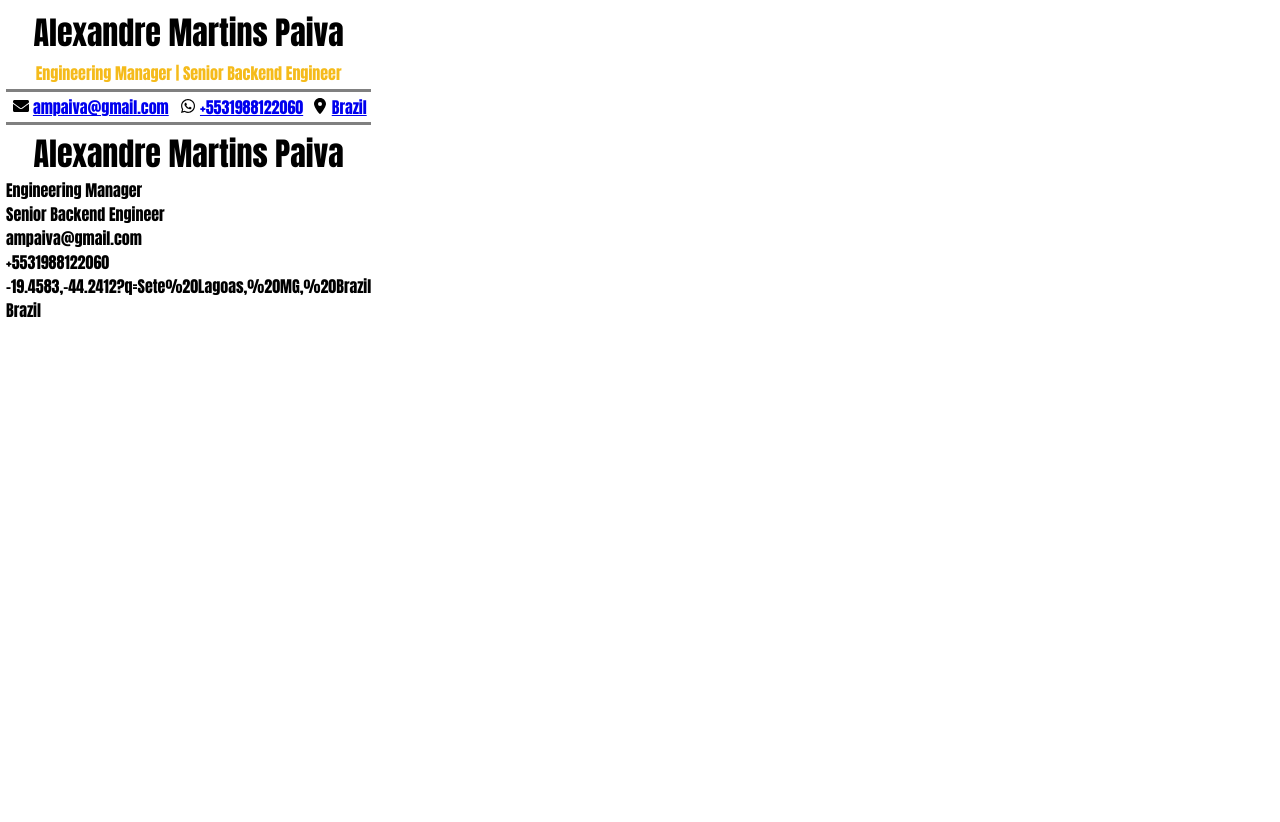
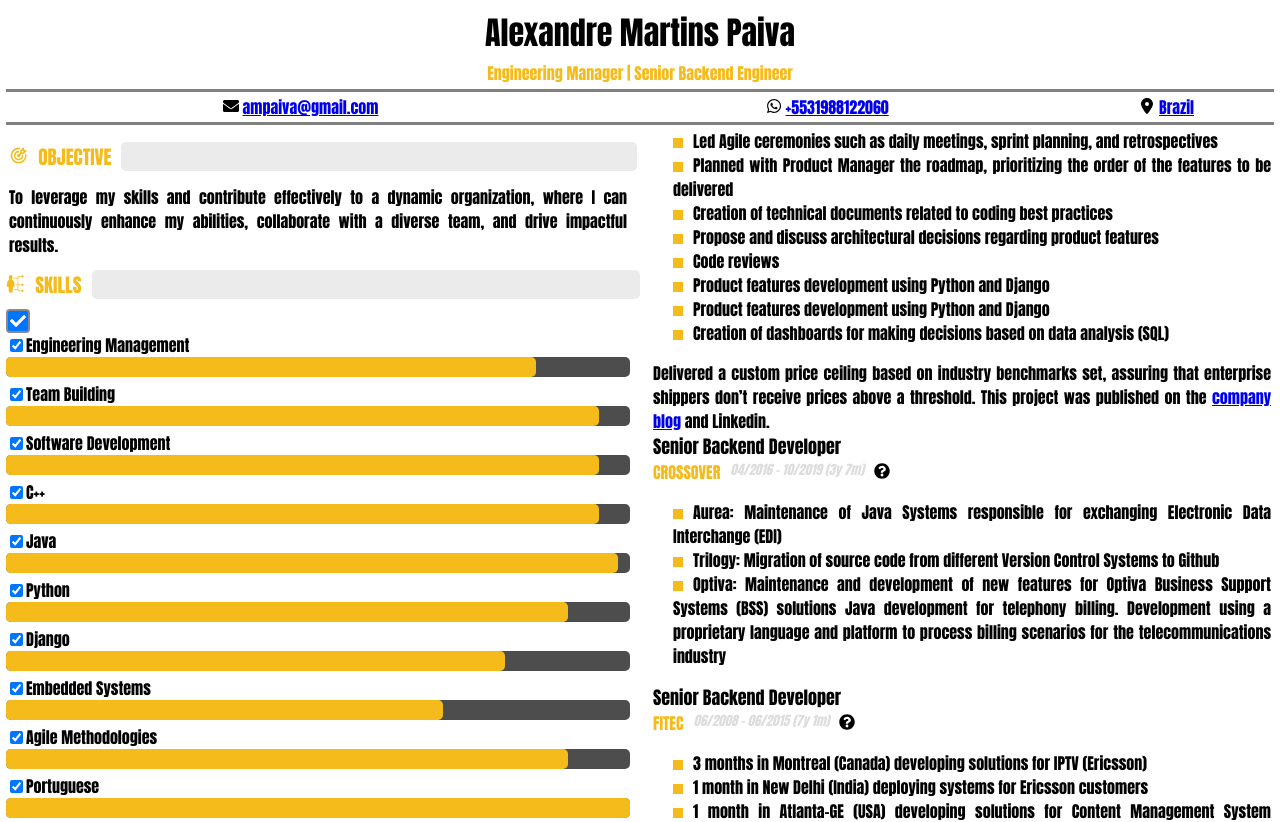
Before and after one commit to ampaiva/mycv, a React (Create React App) app: page / in a window 1280 px wide. Shown: the top 822 px of the page. Before the commit the page ends 800 px from the top, so only its background shows below. Built offline with nearby package versions, Linux system fonts and the light colour scheme.

Commit message:
Fixed two columns. Starting removing experience titles

```diff
--- a/public/cv.json
+++ b/public/cv.json
@@ -12,7 +12,6 @@
             "display": "Brazil"
         }
     },
-    "sections": {
     "objective": "To leverage my skills and contribute effectively to a dynamic organization, where I can continuously enhance my abilities, collaborate with a diverse team, and drive impactful results.",
     "skills": [
         [
@@ -60,6 +59,7 @@
             90
         ]
     ],
+"sections": {
         "experiences": [
             {
                 "company": {
--- a/src/CV.js
+++ b/src/CV.js
@@ -50,7 +50,9 @@ const CV = () => {
                     </tr>
                     <tr>
                       <td>
-                        <Paragraphs paragraphs={data} className={"body"} />
+                        <div className="body">
+                          <Paragraphs paragraphs={data} className={"sections"} />
+                        </div>
                       </td>
                     </tr>
                   </tbody>
--- a/src/components/Text.js
+++ b/src/components/Text.js
@@ -11,6 +11,8 @@ export function Text({ className, text, index }) {
         <div className={className} visible="false" dangerouslySetInnerHTML={{ __html: html }}/>
     );
 
+    console.log("Text: ", text);
+
     return (
         <Visible tags={text.tags} contents={contents} />
     );
--- a/src/components/Visible.js
+++ b/src/components/Visible.js
@@ -6,7 +6,7 @@ export function Visible({ tags, contents }) {
     const { globalContext } = useGlobalContext();
 
     const visible = tags ? tags.some(tag => globalContext["labelSelected"][tag.toLowerCase()]) : true;
-
+    console.log("Visible? ", visible, tags)
     return <div>{visible && contents}</div>;
 }
 
--- a/src/components/functionMap.js
+++ b/src/components/functionMap.js
@@ -10,5 +10,6 @@ export const functionMap = {
     "skills": (skills) => <Skills skills={skills} />,
     "experiences": (experiences) => <Experiences experiences={experiences} />,
     "education": (education) => <Educations educations={education} />,
-    "tags": () => (<></>)
+    "tags": () => (<></>),
+    "header": () => (<></>)
 };
```
Lines whose indentation alone changed are shown as unchanged.
